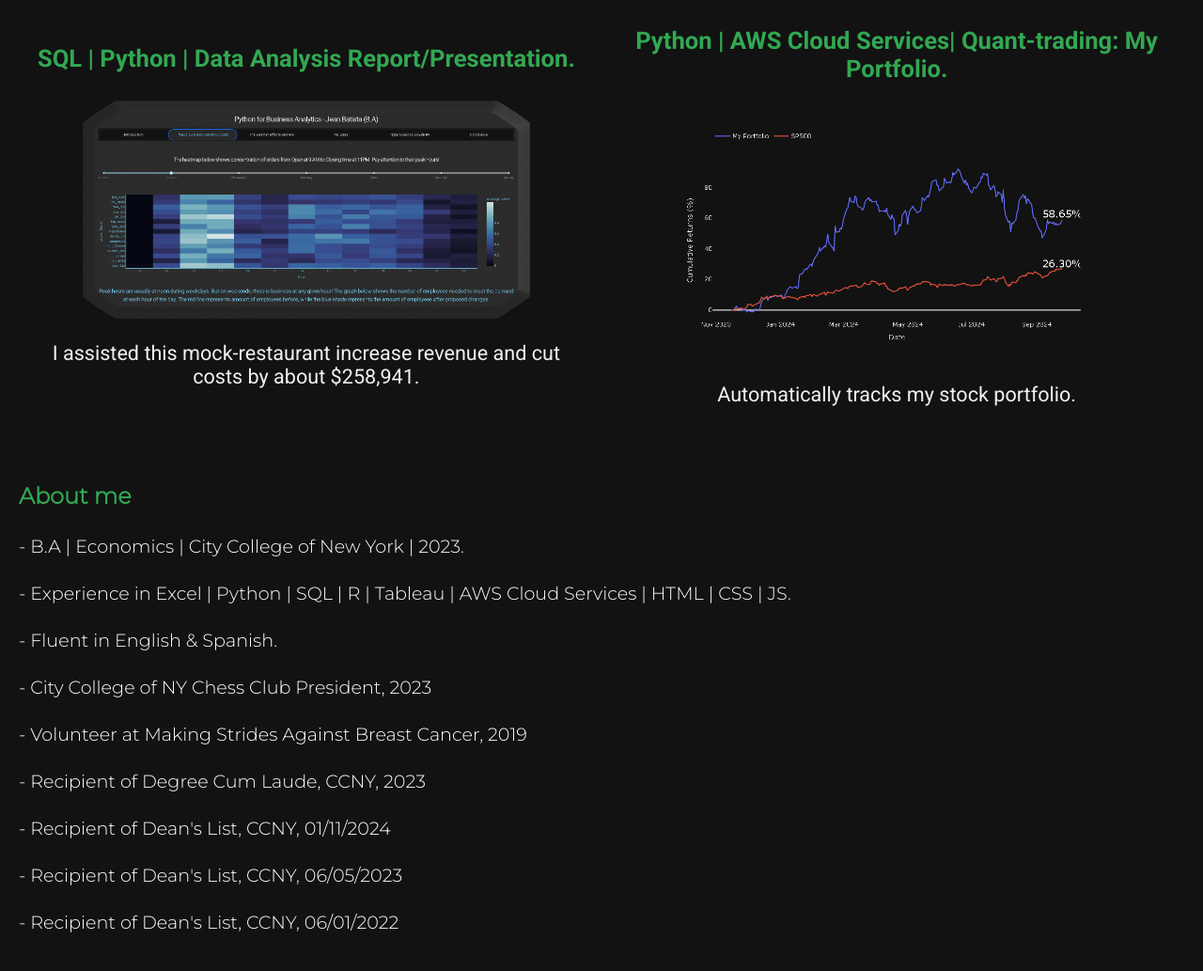
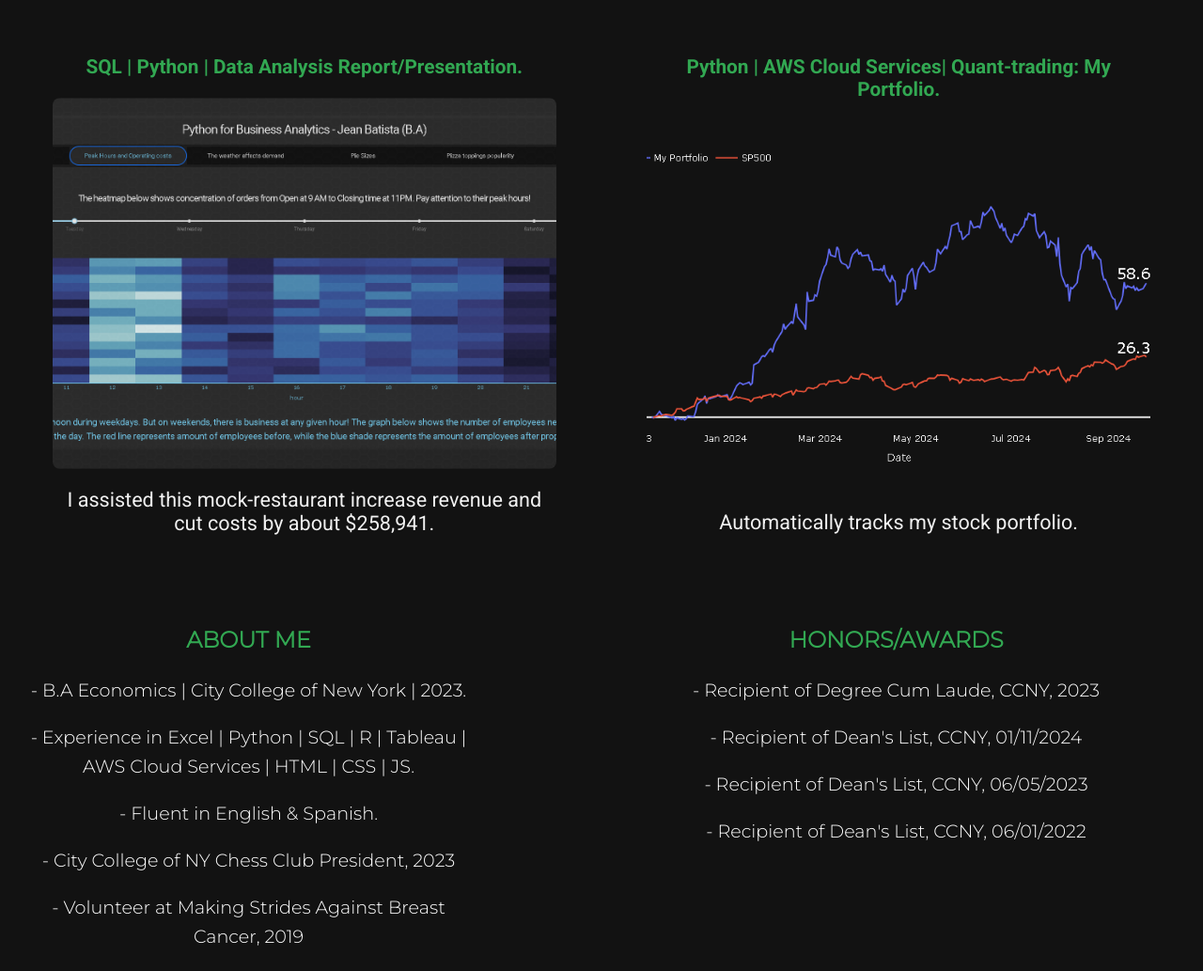
Before and after one commit to Jbat005/Website, a plain HTML site: page index.html in a window 1280 px wide. Shown: the part 314-1347 px from the top of the page at 94% size. Drawn offline with Linux system fonts and the light colour scheme; no server answers.

Commit message:
Changed about me and project format

```diff
--- a/index.html
+++ b/index.html
@@ -42,26 +42,23 @@
         </section>
 
 
-        <!-- The "About Me" section <main> -->
             <section id="about">
-
                 <div class="about-container">
                     <div class="about-text">
-                    <h3>About me</h3>
-                    <p>- B.A | Economics | City College of New York | 2023.</p>
+                        <h3>ABOUT ME</h3>
+                        <p>- B.A Economics | City College of New York | 2023.</p>
                         <p>- Experience in Excel | Python | SQL | R | Tableau | AWS Cloud Services | HTML | CSS | JS.</p>
                         <p>- Fluent in English & Spanish.</p>
                         <p>- City College of NY Chess Club President, 2023</p>
                         <p>- Volunteer at Making Strides Against Breast Cancer, 2019</p>
+                    </div>
+                    <div class="about-text2">
+                        <h3>HONORS/AWARDS</h3>
                         <p>- Recipient of Degree Cum Laude, CCNY, 2023</p>
                         <p>- Recipient of Dean's List, CCNY, 01/11/2024</p>
                         <p>- Recipient of Dean's List, CCNY, 06/05/2023</p>
                         <p>- Recipient of Dean's List, CCNY, 06/01/2022</p>
-
-
                     </div>
-            </div>
-
                 </div>
             </section>
     </main>
--- a/script.js
+++ b/script.js
@@ -2,13 +2,13 @@
 const projects = [
     {
         name: 'SQL | Python | HTML & CSS | Data Analysis report/presentation.',
-        descriptionTemplate: `I assisted this mock-restaurant increase revenue and cut costs by about <span class="highlight">$258,941.</span><span class="highlight2">Click image to redirect to project website.</span>`,
+        descriptionTemplate: `I assisted this mock-restaurant increase revenue and cut costs by about <span class="highlight">$258,941.</span><span class="highlight2"> Click image to go to project website.</span>`,
         imageUrl: 'SQLPython.png',
         link: 'https://jbatistdata-6c1297044cbb.herokuapp.com/'
     },
     {
         name: 'Python | AWS Cloud Services| Quant-trading: My Portfolio.' ,
-        descriptionTemplate: `Automatically tracks my stock portfolio using AWS API and Python Backend. The portfolio is up <span class="highlight">+%MAX_RISK_RETURN%%</span> since 11/15/2023 - 4/2/2024 (Over %WEEKS% Weeks/ <span class="highlight">+%MAX_RISK_WEEKLY_AVG%%</span> weekly average).<span class="highlight2">If you click on the graph, it will direct to GitHub where I show the code I used, with explanations of how I used alpha generators to select my stocks, aswell as show the analysis and plots .</span>`,
+        descriptionTemplate: `Automatically tracks my stock portfolio using an API and Python Backend. The portfolio is up <span class="highlight">+%MAX_RISK_RETURN%%</span> since November 15, 2023 - Today (Date) (<span class="highlight">+%MAX_RISK_WEEKLY_AVG%%</span>Average over %WEEKS% weeks).<span class="highlight2">Click on the graph to go to the GitHub page (shows the code, research, analysis, and plots).</span>`,
         imageUrl: 'newplot.png',
         link: 'https://github.com/CCNY-Analytics-and-Quant/Quantative-Finance-Repo/blob/main/Berry-Cox-Baskets/auto_portfolio_picks.ipynb'
     }
@@ -75,7 +75,7 @@ function displayProjects(apiData) {
             .replace('%DIFF_MAX_EQUAL%', apiData["Difference in Returns between Max-Risk and Equal-Weight Portfolios"].toFixed(2))
             .replace('%WEEKS%', weeksBetween)
             .replace('%DIFF_WEEKLY%', apiData["Difference in Returns between Max-Risk and Equal-Weight Portfolios (Weekly)"].toFixed(2))
-            .replace('11/15/2023 - 4/2/2024', `11/15/2023 - ${currentFormattedDate}`); // Dynamic date range
+            .replace('November 15, 2023 - Today (Date)', `November 15, 2023 - Today (${currentFormattedDate})`); // Dynamic date range
         projectDescription.innerHTML = description;
         projectElement.appendChild(projectDescription);
 
--- a/styles.css
+++ b/styles.css
@@ -45,42 +45,49 @@ main {
 }
 
 
-/*
-.flex-container {
+
+#projects-container {
     display: flex;
-    justify-content: center;
-    flex-wrap: wrap;
+    justify-content: center; /* Center the projects container */
+    align-items: flex-start;
+    width: 100%;
 }
 
-
-
-/* Projects Section */
 #projects {
     display: flex;
-    justify-content: space-around;
-    align-items: center;
+    justify-content: space-between; /* Ensure even spacing between projects */
+    width: 100%; /* Adjust as needed */
 }
 
 .project {
-    flex-basis: 48%; /* Adjust width as needed */
-    margin-bottom: 20px;
-    text-align: center; /* Center-align the title and description */
+    width: 45%; /* Ensure each project takes up 48% of the container */
+    box-sizing: border-box; /* Include padding and border in the element's total width and height */
+    margin: 2%; /* Add some margin between projects */
+    background-color: #121212; /* Example background color */
+    padding: 10px; /* Example padding */
+    border: 1px solid #121212; /* Example border */
 }
 
 .project-title {
-    color: #32a852; /* Green color for the title */
-    font-size: 1.6em; /* Adjust size as needed */
-    margin-bottom: 30px;
+    text-align: center; /* Center the title */
+    font-weight: bold;
+    color: #32a852;
+    font-size: 1.3em;
+
 }
-
 .project-img {
     width: 100%;
+    height: 100%; /* Ensure the image takes up the full height of the container */
+    height: 395px; /* Set a fixed height */
+    object-fit: cover; /* Maintain aspect ratio and cover the area */
     border-radius: 8px;
 }
 
 .project img {
-    width: 80%;
-    height: auto;
+    width: 100%; /* Ensure the image takes up the full width of the container */
+    height: 100%; /* Ensure the image takes up the full height of the container */
+    height: 395px; /* Set a fixed height */
+    object-fit: cover; /* Maintain aspect ratio and cover the area */
     border-radius: 8px;
 }
 
@@ -180,23 +187,6 @@ main {
     flex-direction: row; /* This ensures they are side by side */
 }
 
-#about h2 {
-    color: #32a852; /* Bright color for headings */
-    font-size: 2.35em;
-    margin-top: 190px;
-    text-align: center;
-    margin-left: 75px;
-    order: 1; /* This ensures the heading comes first */
-}
-
-#about-face {
-    margin-left: 22px; /* Adds some space between the text and the image */
-    width: 130px; /* Adjust the size as needed */
-    height: auto;
-    margin-top: 155px; /* Add some space above the image */
-    align-items: center;
-    order: 2; /* This ensures the image comes second */
-}
 
 /* Responsive adjustments */
 @media screen and (max-width: 768px) {
@@ -212,6 +202,7 @@ main {
     margin-top: 40px;
     color: #32a852; /* Bright color for subheadings */
     font-size: 1.5em;
+    text-align: center;
 }
 
 #about p {
@@ -222,10 +213,21 @@ main {
 
 #about .about-container {
     display: flex;
-    align-items: center;
-    margin-bottom: 20px;
+    justify-content: space-between;
+    align-items: flex-start;
+    width: 100%;
 }
 
+.about-text {
+    width: 49%;
+    text-align: center;
+}
+
+.about-text2{
+    width: 49%;
+    text-align: center;
+    margin-left:200px;
+}
 
 
 /* Footer */
```
Lines whose indentation alone changed are shown as unchanged.
